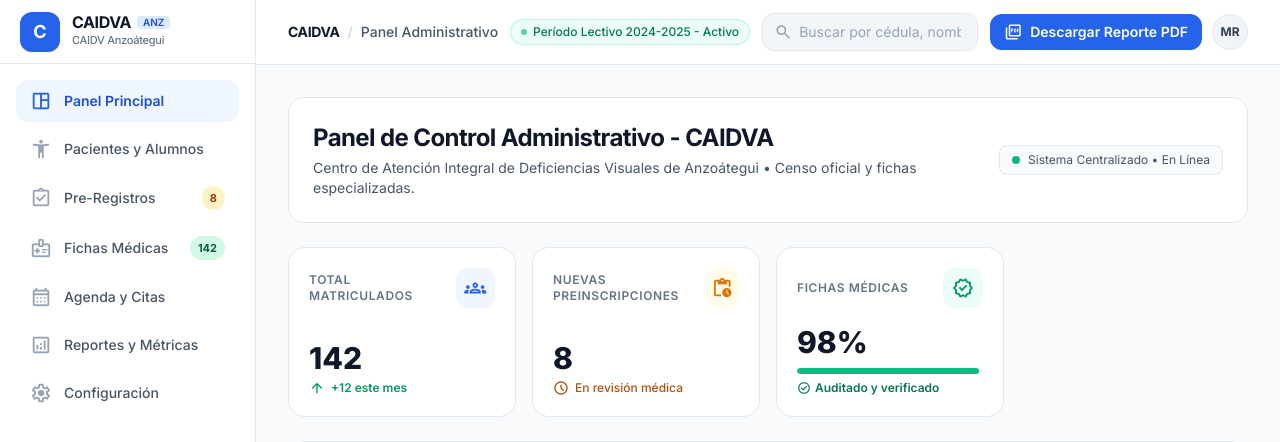
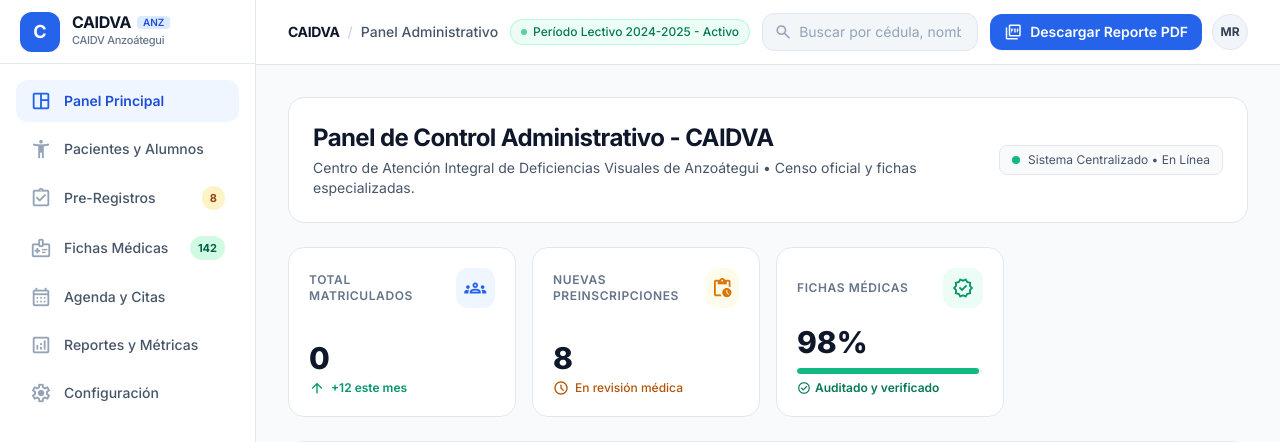
Before and after one commit to Sr-Anders/proyecto_caidva, a Flask app: page /dashboard in a window 1280 px wide. Shown: the top 442 px of the page. Run offline with Flask 3, Linux system fonts and the light colour scheme; the visitor is signed in with stand-in values (Sample User, id 1); data that the repository does not hold is empty; some libraries are stand-ins or nearby versions.

Commit message:
Fidelidad con la cantidad total de estudiantes segun la base de datos

```diff
--- a/Proyecto_CAIDVA_ Portal_Web/app.py
+++ b/Proyecto_CAIDVA_ Portal_Web/app.py
@@ -119,11 +119,14 @@ def dashboard():
         conn = get_db()
         cursor = conn.cursor(dictionary=True)
 
+        cursor.execute("SELECT COUNT(*) AS total FROM alumno")
+        resultado = cursor.fetchone()
+        total_matriculados = resultado['total'] if resultado else 0
         cursor.execute("SELECT NomAlum, ApeAlum, CedAlum, FecNacAlum, NumTelAlum FROM alumno")
         alumnos = cursor.fetchall()
         cursor.close()
         conn.close()
-        return render_template('dashboard.html', alumnos=alumnos)
+        return render_template('dashboard.html', alumnos=alumnos, total_matriculados=total_matriculados)
     return redirect(url_for('login'))
 
 @app.route('/generar_pdf')
--- a/Proyecto_CAIDVA_ Portal_Web/templates/dashboard.html
+++ b/Proyecto_CAIDVA_ Portal_Web/templates/dashboard.html
@@ -209,7 +209,7 @@
             </div>
           </div>
           <div class="mt-4">
-            <div class="text-3xl font-extrabold text-slate-900">142</div>
+            <div class="text-3xl font-extrabold text-slate-900">{{ total_matriculados }}</div>
             <div class="flex items-center gap-1.5 mt-1 text-xs font-semibold text-emerald-600">
               <span class="material-symbols-outlined text-[16px]">arrow_upward</span>
               <span>+12 este mes</span>
```
